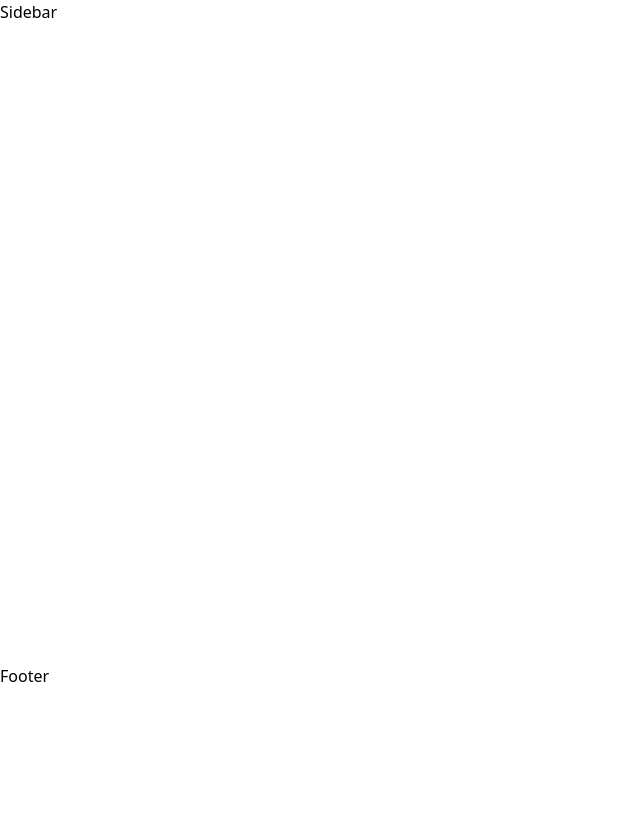
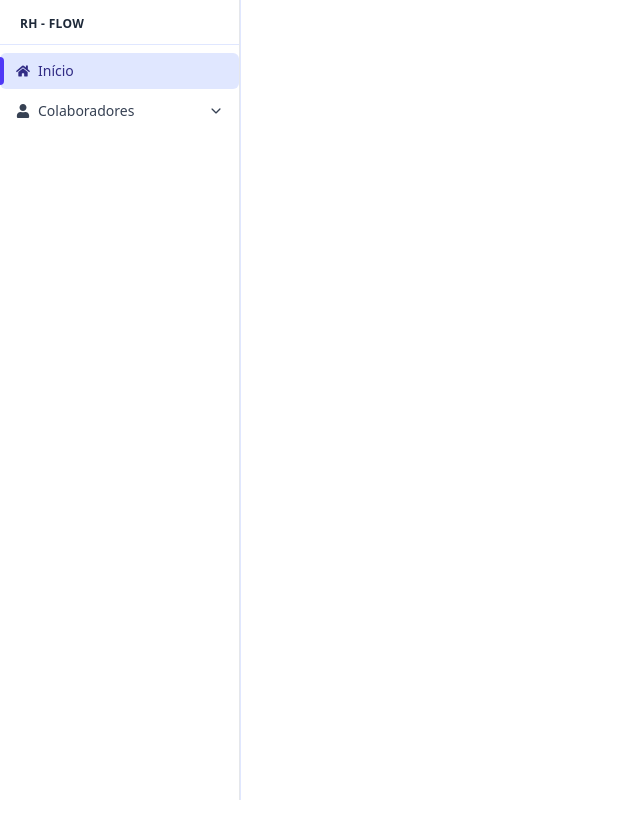
Before and after one commit to Grupo-02-Turma-JavaScript-07/Sistema-RH-Front, a React (Vite) app: page / in a window 1280 px wide. Before the commit this address had no page. Shown: the top 838 px of the page, without its empty margins (0-640 px from the left). Before the commit the page ends 800 px from the top, so only its background shows below. Built offline with nearby package versions, Linux system fonts and the light colour scheme.

Commit message:
feat: add sidebar

```diff
--- a/package.json
+++ b/package.json
@@ -15,6 +15,7 @@
     "axios": "^1.11.0",
     "react": "^19.1.0",
     "react-dom": "^19.1.0",
+    "react-icons": "^5.5.0",
     "react-loader-spinner": "^6.1.6",
     "react-router-dom": "^7.7.1",
     "reactjs-popup": "^2.0.6",
--- a/src/components/sidebar/Sidebar.tsx
+++ b/src/components/sidebar/Sidebar.tsx
@@ -1,9 +1,45 @@
+import { useState } from "react"
+import { FaHome, FaUser } from "react-icons/fa"
+import { IoIosArrowDown, IoIosArrowUp } from "react-icons/io"
+
 function Sidebar() {
-    return (
-        <div>
-            <p>Sidebar</p>
+  const [abaColaboradores, setAbaColaboradores] = useState(false)
+
+  return (
+    <div className="flex">
+      <aside className="w-60 h-screen bg-white border-r border-gray-200 text-sm font-medium relative">
+        <div className="px-5 pt-4 pb-3 text-xs font-bold tracking-wide text-gray-800">
+          RH - FLOW
         </div>
-    );
+        <div className="w-full h-px bg-indigo-100 mb-2" />
+        <div className="relative flex items-center gap-2 bg-indigo-100 text-indigo-900 rounded-md pl-4 pr-3 py-2 mb-1">
+          <span className="absolute left-0 top-1 bottom-1 w-1 bg-indigo-600 rounded-r-md" />
+          <FaHome size={14} />
+          <span>Início</span>
+        </div>
+
+        <div
+          onClick={() => setAbaColaboradores(!abaColaboradores)}
+          className="flex items-center justify-between text-gray-700 hover:bg-gray-100 cursor-pointer px-4 py-2 rounded-md"
+        >
+          <div className="flex items-center gap-2">
+            <FaUser size={14} />
+            <span>Colaboradores</span>
+          </div>
+          {abaColaboradores ? <IoIosArrowUp size={14} /> : <IoIosArrowDown size={14} />}
+        </div>
+
+        {abaColaboradores && (
+          <div className="ml-10 mt-1 flex flex-col gap-1 text-gray-600 text-sm">
+            <span className="hover:text-indigo-600 cursor-pointer">Listar</span>
+            <span className="hover:text-indigo-600 cursor-pointer">Cadastrar</span>
+          </div>
+        )}
+      </aside>
+
+      <div className="w-px bg-indigo-100 h-screen" />
+    </div>
+  )
 }
 
-export default Sidebar;
+export default Sidebar
```
Also changed, not shown: 1 other file (tests, documents, lock files or other folders).
